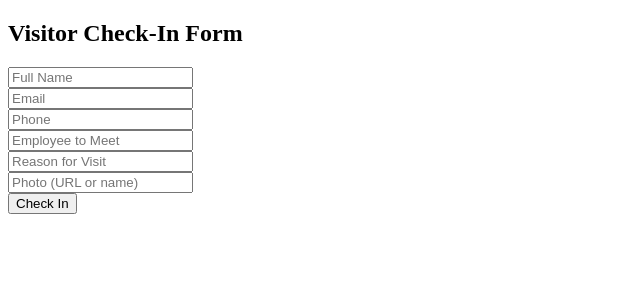
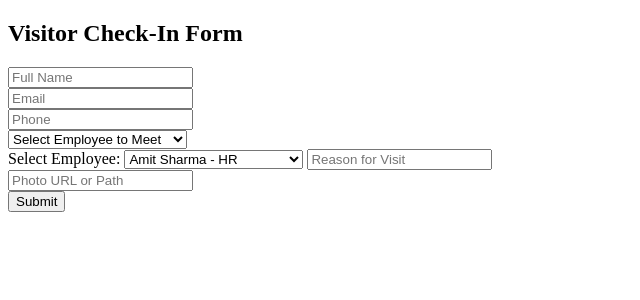
Before and after one commit to kapil0047/Visitor-Management-System, a Flask app: page / in a window 1280 px wide. Shown: the top 300 px of the page, without its empty margins (0-640 px from the left). Run offline with Flask 3, Linux system fonts and the light colour scheme; data comes from the database, SQL or seed files in the repository.

Commit message:
Added visitor form with employee dropdown

```diff
--- a/app.py
+++ b/app.py
@@ -5,30 +5,47 @@ app = Flask(__name__)
 
 @app.route('/')
 def home():
-    return render_template('index.html')
-
-@app.route('/visit')
-def visit():
-    return render_template('visit.html')
+    # Fetch employees from DB to show in dropdown
+    conn = sqlite3.connect('database/visitors.db')
+    conn.row_factory = sqlite3.Row
+    c = conn.cursor()
+    c.execute("SELECT * FROM employees")
+    employees = c.fetchall()
+    conn.close()
+    return render_template('index.html', employees=employees)
 
 @app.route('/checkin', methods=['POST'])
 def checkin():
     name = request.form['name']
-    email = request.form.get('email')  # Use .get() to avoid KeyError if missing
-    phone = request.form.get('phone')
-    employee_to_meet = request.form.get('employee_to_meet')
-    visit_reason = request.form.get('visit_reason')
-    photo = request.form.get('photo')
+    email = request.form['email']
+    phone = request.form['phone']
+    employee_id = request.form['employee_id']
+    visit_reason = request.form['visit_reason']
+    photo = request.form['photo']
 
-    # Save to database
     conn = sqlite3.connect('database/visitors.db')
     c = conn.cursor()
-    c.execute("INSERT INTO visitors (name, email, phone, employee_to_meet, visit_reason, photo) VALUES (?, ?, ?, ?, ?, ?)",
-              (name, email, phone, employee_to_meet, visit_reason, photo))
+    c.execute("""
+        INSERT INTO visitors (name, email, phone, employee_id, visit_reason, photo)
+        VALUES (?, ?, ?, ?, ?, ?)""",
+        (name, email, phone, employee_id, visit_reason, photo))
     conn.commit()
     conn.close()
 
-    return "Visitor check-in successful!"
+    return render_template("success.html", name=name)
+
+@app.route('/admin')
+def admin():
+    conn = sqlite3.connect('database/visitors.db')
+    conn.row_factory = sqlite3.Row
+    c = conn.cursor()
+    c.execute("""
+        SELECT v.*, e.name AS employee_name, e.designation
+        FROM visitors v
+        LEFT JOIN employees e ON v.employee_id = e.id""")
+    visitors = c.fetchall()
+    conn.close()
+    return render_template('admin.html', visitors=visitors)
 
 if __name__ == '__main__':
     app.run(debug=True)
--- a/templates/index.html
+++ b/templates/index.html
@@ -1,7 +1,6 @@
 <!DOCTYPE html>
-<html lang="en">
+<html>
 <head>
-  <meta charset="UTF-8">
     <title>Visitor Check-In</title>
     <link rel="stylesheet" href="/static/style.css">
 </head>
@@ -10,11 +9,24 @@
     <form action="/checkin" method="POST">
         <input type="text" name="name" placeholder="Full Name" required><br>
         <input type="email" name="email" placeholder="Email" required><br>
-    <input type="text" name="phone" placeholder="Phone"><br>
-    <input type="text" name="employee_to_meet" placeholder="Employee to Meet"><br>
-    <input type="text" name="visit_reason" placeholder="Reason for Visit"><br>
-    <input type="text" name="photo" placeholder="Photo (URL or name)"><br>
-    <button type="submit">Check In</button>
+        <input type="text" name="phone" placeholder="Phone" required><br>
+
+        <select name="employee_id" required>
+            <option value="">Select Employee to Meet</option>
+            {% for emp in employees %}
+            <option value="{{ emp.id }}">{{ emp.name }} - {{ emp.designation }}</option>
+            {% endfor %}
+        </select><br>
+        <label for="employee_id">Select Employee:</label>
+        <select name="employee_id" id="employee_id" required>
+             {% for employee in employees %}
+             <option value="{{ employee['id'] }}">{{ employee['name'] }} - {{ employee['designation'] }}</option>
+             {% endfor %}
+            </select>
+
+        <input type="text" name="visit_reason" placeholder="Reason for Visit" required><br>
+        <input type="text" name="photo" placeholder="Photo URL or Path" required><br>
+        <button type="submit">Submit</button>
     </form>
 </body>
 </html>
```
Also changed, not shown: create_db.py (+30 -11 lines), templates/admin.html (+31 -0 lines), templates/success.html (added, +10 -0 lines), database/visitors.db. Lines whose indentation alone changed are shown as unchanged.
